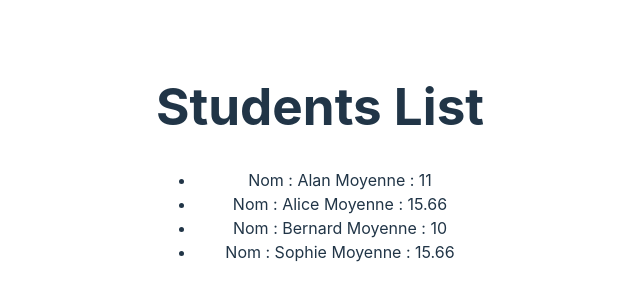
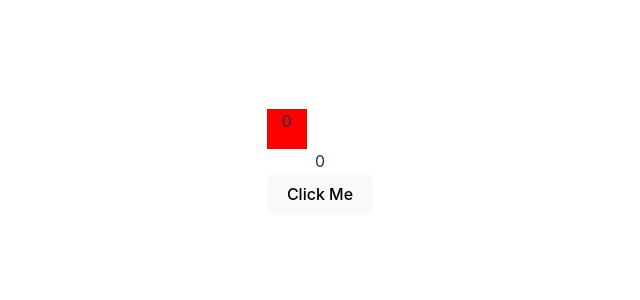
Before and after one commit to Brasero/fsd51-react-semaine-1, a React (Vite) app in the folder first-app/: page / in a window 1280 px wide. Shown: the part 238-538 px from the top of the page, without its empty margins (320-960 px from the left). Built offline with nearby package versions, Linux system fonts and the light colour scheme; the HTML template or start-up script is replaced by a standard one.

Commit message:
useReducer

```diff
--- a/first-app/package.json
+++ b/first-app/package.json
@@ -12,7 +12,8 @@
   "dependencies": {
     "prop-types": "^15.8.1",
     "react": "^18.2.0",
-    "react-dom": "^18.2.0"
+    "react-dom": "^18.2.0",
+    "sass": "^1.72.0"
   },
   "devDependencies": {
     "@types/react": "^18.2.15",
--- a/first-app/src/App.jsx
+++ b/first-app/src/App.jsx
@@ -1,5 +1,6 @@
 import './App.css';
 import Students from "./component/Students/index.jsx";
+import Revision from "./component/Revision/index.jsx";
 //import Counter from "./component/Counter"
 
 function App() {
@@ -11,7 +12,8 @@ function App() {
           {/*<Counter step={2} />*/}
           {/*<Counter step={3} cyclique={true} />*/}
           {/*<Counter binary={true} cyclique={true} />*/}
-          <Students />
+          {/*<Students />*/}
+          <Revision />
       </>
   )
 }
--- /dev/null
+++ b/first-app/src/component/Revision/index.jsx
@@ -0,0 +1,39 @@
+import './revision.scss';
+import {useEffect, useState, useReducer} from "react";
+import useExempleReducer from "../../reducer/useExempleReducer.jsx";
+
+const Revision = () => {
+
+    const [state, dispatch] = useExempleReducer()
+
+    const increment = () => {
+        dispatch({
+            type: 'increment'
+        })
+    }
+
+    useEffect(() => {
+        if(state.counter >= 5) {
+            dispatch({
+                type: 'addCycle'
+            })
+        }
+    }, [state.counter])
+
+    return (
+        <>
+            <div className={'red'}>
+                {state.counter}
+            </div>
+            <div>
+                {state.cycle}
+            </div>
+            <div>
+                <button onClick={increment}>Click Me</button>
+            </div>
+        </>
+    )
+
+}
+
+export default Revision;
--- /dev/null
+++ b/first-app/src/component/Revision/revision.scss
@@ -0,0 +1,9 @@
+.red {
+    width: 40px;
+    height: 40px;
+    background: red;
+
+    &__test:first-of-type {
+        font-size: 4rem;
+    }
+}
--- /dev/null
+++ b/first-app/src/reducer/useExempleReducer.jsx
@@ -0,0 +1,41 @@
+import {useReducer} from "react";
+
+//Objet action :
+// {
+//     type: string,
+//     payload?: any
+// }
+
+
+const initialState = {
+    counter: 0,
+    cycle: 0
+}
+
+function exempleReducer (state, action) {
+
+    switch(action.type) {
+        case 'increment':
+            return {
+                ...state,
+                counter: state.counter + 1
+            }
+
+        case 'addCycle':
+            return {
+                ...state,
+                counter: 0,
+                cycle: state.cycle + 1
+            }
+
+
+        default:
+            return state;
+    }
+}
+
+const useExempleReducer = () => {
+    return useReducer(exempleReducer, initialState)
+}
+
+export default useExempleReducer;
```
Also changed, not shown: 1 other file (tests, documents, lock files or other folders).
